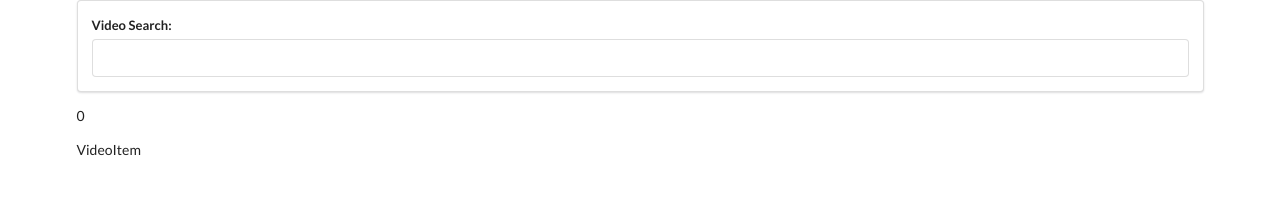
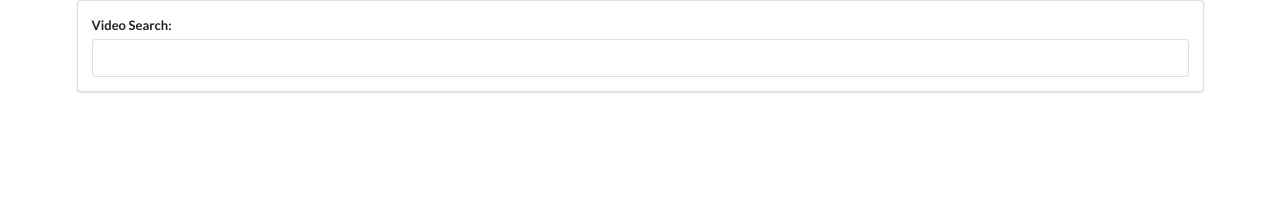
Before and after one commit to ClaytonDewey/videos, a React (Create React App) app: page / in a window 1280 px wide. Shown: the top 210 px of the page. Built offline with nearby package versions, Linux system fonts and the light colour scheme.

Commit message:
Render video list

```diff
--- a/src/components/VideoList.js
+++ b/src/components/VideoList.js
@@ -2,12 +2,11 @@ import React from "react";
 import VideoItem from "./VideoItem";
 
 const VideoList = ({ videos }) => {
-  return (
-    <div>
-      <p>{videos.length}</p>
-      <VideoItem />
-    </div>
-  );
+  const renderedList = videos.map((video) => {
+    return <VideoItem />;
+  });
+
+  return <div>{renderedList}</div>;
 };
 
 export default VideoList;
```
